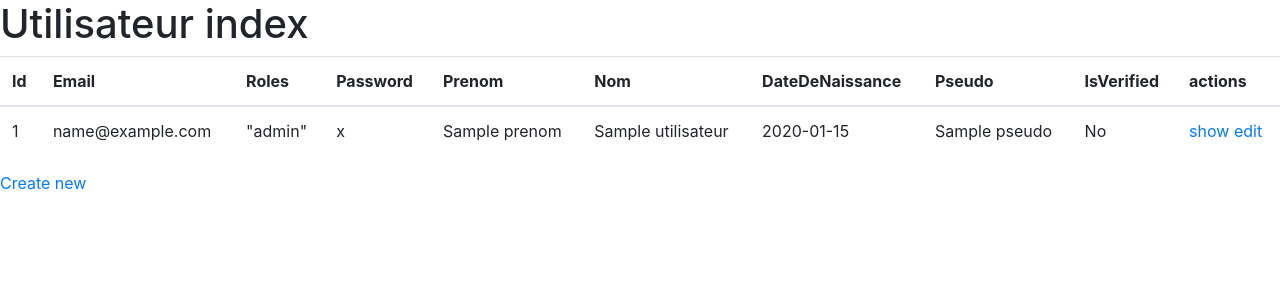
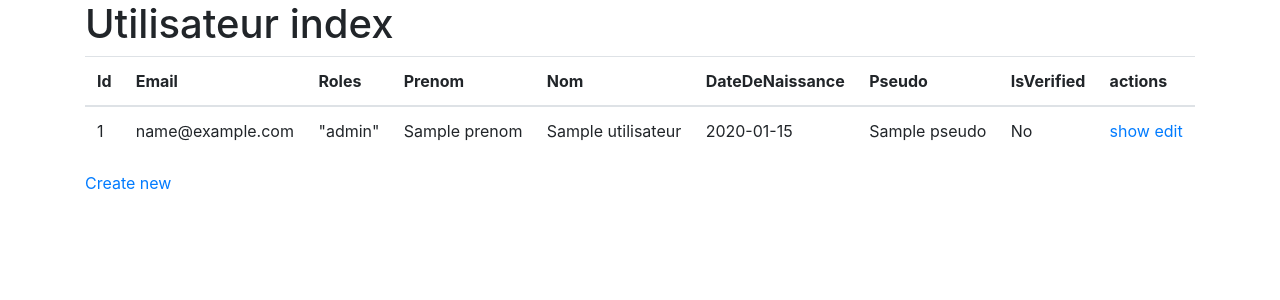
Before and after one commit to 2alheure/formawave_symfony_fil_rouge, a Symfony app: template templates/utilisateur/index.html.twig in a window 1280 px wide. Shown: the part 40-340 px from the top of the page. Run offline with Twig, Linux system fonts and the light colour scheme; the template is opened without the code that fills it: most values are stand-ins (such as "Sample title", 1, 10 or a date in 2020); some libraries are stand-ins or nearby versions.

Commit message:
Fixing rendering of Utilisateur CRUD

```diff
--- a/templates/base.html.twig
+++ b/templates/base.html.twig
@@ -30,6 +30,8 @@
 		{% if is_granted('ROLE_ADMIN') %}
 		<a class="nav-link {% if route == 'gerer_articles' %}active{% endif %}"
 			href="{{ path('gerer_articles') }}">Gérer les articles</a>
+		<a class="nav-link {% if route == 'utilisateur_index' %}active{% endif %}"
+			href="{{ path('utilisateur_index') }}">Gérer les utilisateurs</a>
 		{% endif %}
 
 		{% if app.user %}
--- a/templates/utilisateur/index.html.twig
+++ b/templates/utilisateur/index.html.twig
@@ -3,6 +3,7 @@
 {% block title %}Utilisateur index{% endblock %}
 
 {% block body %}
+<div class="container">
     <h1>Utilisateur index</h1>
 
     <table class="table">
@@ -11,7 +12,6 @@
                 <th>Id</th>
                 <th>Email</th>
                 <th>Roles</th>
-                <th>Password</th>
                 <th>Prenom</th>
                 <th>Nom</th>
                 <th>DateDeNaissance</th>
@@ -21,12 +21,11 @@
             </tr>
         </thead>
         <tbody>
-        {% for utilisateur in utilisateurs %}
+            {% for utilisateur in utilisateurs %}
             <tr>
                 <td>{{ utilisateur.id }}</td>
                 <td>{{ utilisateur.email }}</td>
                 <td>{{ utilisateur.roles ? utilisateur.roles|json_encode : '' }}</td>
-                <td>{{ utilisateur.password }}</td>
                 <td>{{ utilisateur.prenom }}</td>
                 <td>{{ utilisateur.nom }}</td>
                 <td>{{ utilisateur.dateDeNaissance ? utilisateur.dateDeNaissance|date('Y-m-d') : '' }}</td>
@@ -37,13 +36,15 @@
                     <a href="{{ path('utilisateur_edit', {'id': utilisateur.id}) }}">edit</a>
                 </td>
             </tr>
-        {% else %}
+            {% else %}
             <tr>
                 <td colspan="10">no records found</td>
             </tr>
-        {% endfor %}
+            {% endfor %}
         </tbody>
     </table>
 
     <a href="{{ path('utilisateur_new') }}">Create new</a>
+</div>
+
 {% endblock %}
```
